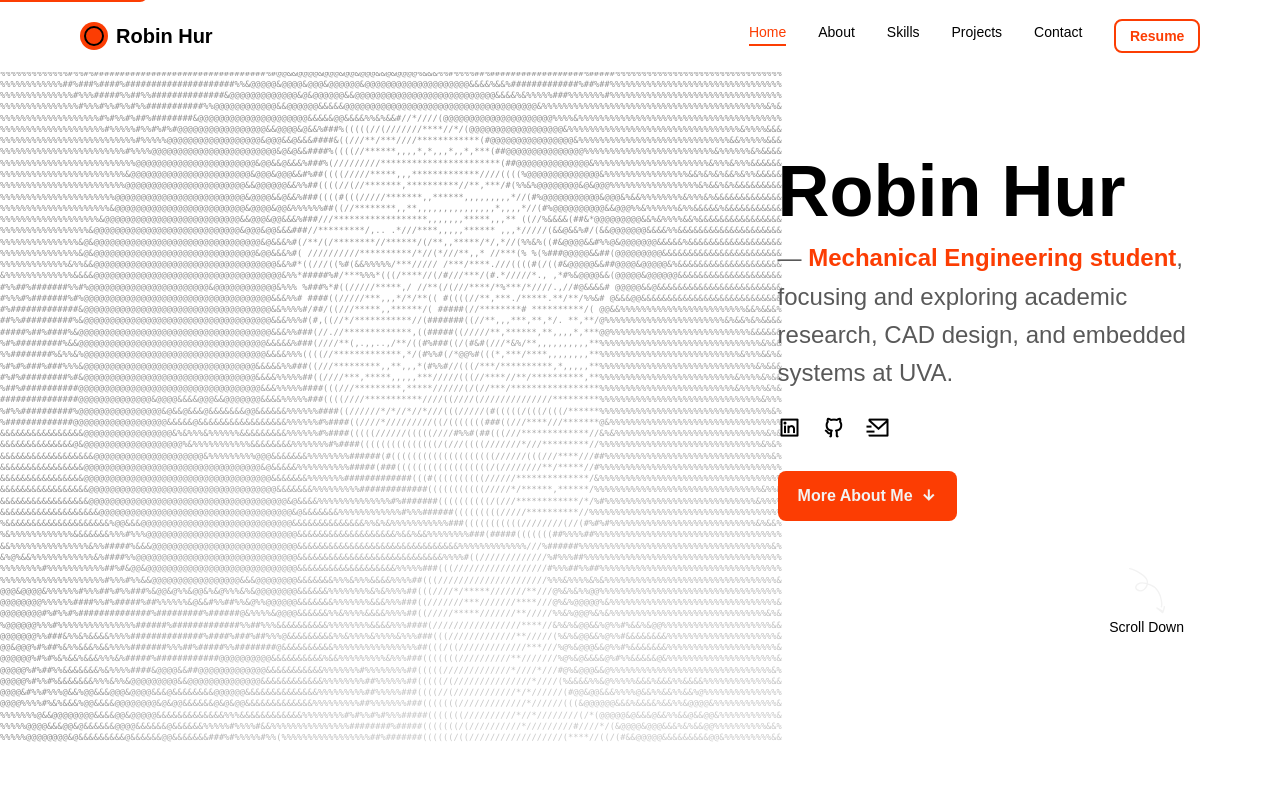
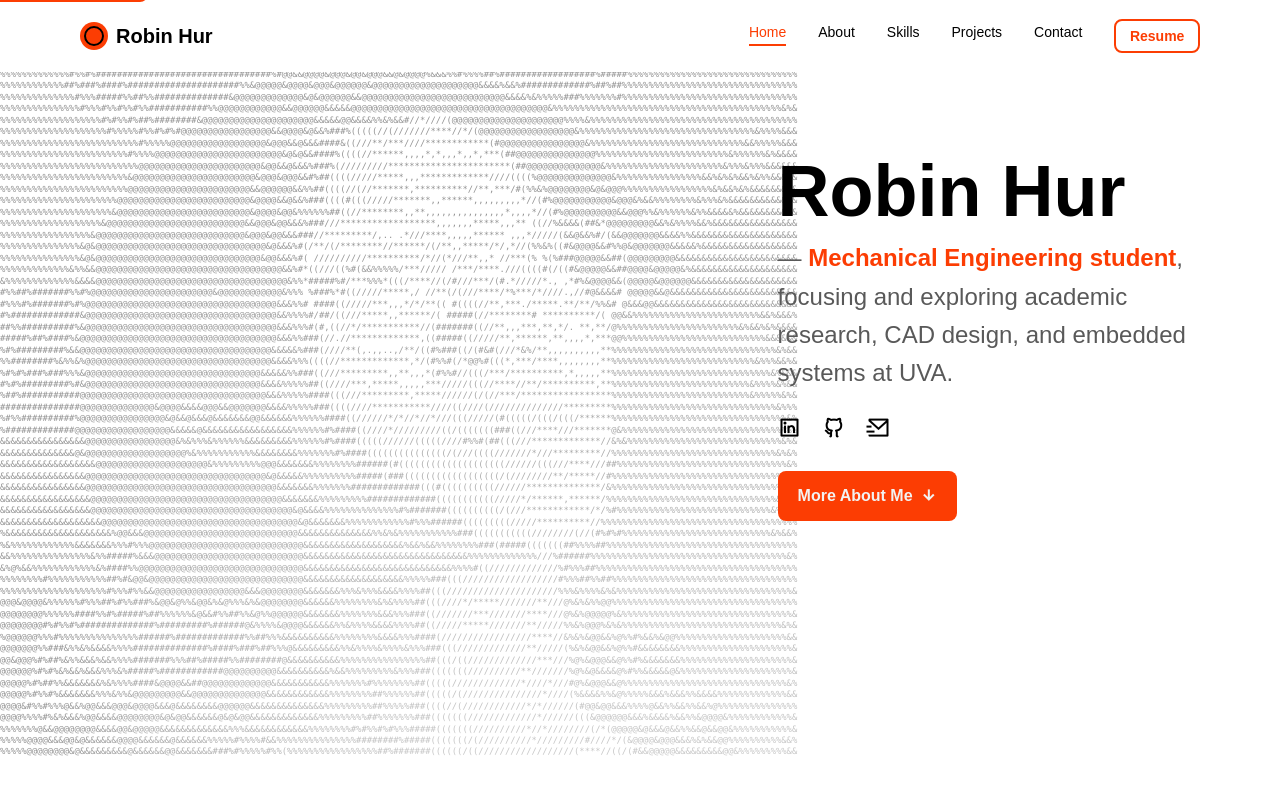
Before and after one commit to RobinKHur/RobinKHur.github.io, a Jekyll site: the page built from index.html, in a window 1280 px wide and 900 px high. Shown: the top 795 px of the window. Built offline with Jekyll 4.4.1, drawn with Linux system fonts in a browser that asks for light colours; some web fonts are replaced.

Commit message:
Add files via upload

```diff
--- a/_includes/contact.html
+++ b/_includes/contact.html
@@ -1,6 +1,4 @@
 <section class="contact section" id="contact">
-    <img src="{{ '/assets/img/random-lines.svg' | relative_url }}" alt="" class="contact__deco" aria-hidden="true">
-
     <h2 class="section__title">
         <span>Contact</span>
         <span class="geometric-box"></span>
--- a/_includes/home.html
+++ b/_includes/home.html
@@ -31,10 +31,5 @@
                 <i class="ri-arrow-down-line" aria-hidden="true"></i>
             </a>
         </div>
-
-        <a href="#about" class="home__scroll" aria-label="Scroll to about">
-            <img src="{{ '/assets/img/curved-arrow.svg' | relative_url }}" alt="" class="home__scroll-img" aria-hidden="true">
-            <span class="home__scroll-text">Scroll Down</span>
-        </a>
     </div>
 </section>
--- a/css/styles.css
+++ b/css/styles.css
@@ -269,12 +269,9 @@
   padding-top: calc(var(--header-height) + 2rem);
   /* Slight extension so the home section feels less cramped. Note: `.section { padding-block: 4rem 2rem }` already declares bottom padding on this same element, but `.home` is defined later in the stylesheet so this value replaces (not adds to) the section's 2rem. Bumping to 4rem gives a net +2rem of extension across all breakpoints without touching the (>=1150px) `.home__container { padding-block: 3rem 5rem }` which already dominates on large screens. */
   padding-bottom: 4rem;
-  /* Positioning context for the absolute ASCII art (anchors it to the full window width so the figure touches the left edge). Background inherits from the page (`var(--page-bg)`) so the home section visually flows with body + navbar — no color break.
-     - `z-index: 1` creates a stacking context so the whole section (including the now-overlaid `.home__scroll`) paints above the later-in-DOM `.about`; without it, the scroll button's half-overflowing segment would be hidden behind about's content because about follows `.home` in source order and would otherwise paint last.
-     - `overflow` was changed from `hidden` to `visible` so the absolutely-positioned `.home__scroll` (which extends `translateY(50%)` below `.home`'s bottom edge at >=1150px) can render outside the section box. The ASCII art itself doesn't bleed: it is anchored with `inset: 0` directly to `.home`, so its visible box still equals the section box either way. */
+  /* Positioning context for the absolute ASCII art: `position: relative` makes .home the offsetParent for `.home__ascii-art`'s `inset: 0` (anchors the figure to the full section width, flush against the left edge). Background inherits from the page (`var(--page-bg)`) so the home section visually flows with body + navbar — no color break. */
   position: relative;
-  z-index: 1;
-  /* Min-height floor 875 / ceiling 1625 (vh=75 keeps mobile proportional). At the ASCII ceiling (14.47px font × 1.3 × 63 ≈ 1185.1px pre height) the figure sits with ~440px breathing room under the 1625px ceiling; the bottom-fade mask layer terminates any small overflowing residual softly at the home's bottom edge. */
+  /* Min-height floor 875 / ceiling 1625 (vh=75 keeps mobile proportional). At the ASCII ceiling (15.02px font × 1.3 × 63 ≈ 1229.5px pre height) the figure sits with ~395.5px breathing room under the 1625px ceiling; the bottom-fade mask layer terminates any small overflowing residual softly at the home's bottom edge. */
   min-height: clamp(875px, 75vh, 1625px);
 }
 
@@ -306,18 +303,18 @@
        - at x = 34%: alpha = 0.55 × 6/24 ≈ 0.1375, ⇒ ~8.9% effective — hairline.
      The bio column starts at ~58-60% of viewport, giving ~18-20% safe-zone of fully transparent gradient before any bio text appears.
 
-     Vertical (bottom) layer: mid-stop ladder across the cumulative +5%/+5%/+2% figure resize — 50% → 80% → 85% (transparent stop held at 100%). At 1440 the pre is ~798.5px ≈ 91.3% of the 875px-section floor (≈49% at 768 and ≈122% at 1920). With the current 85% mid-stop, mask α at 91.3% = 0.5 × (100 − 91.3) / (100 − 85) ≈ 0.290 (effective ~18.85% after the 0.65 layer opacity), re-pinning effective opacity to the prior-step ~17-19% range so the figure bottom stays visible across the resize ladder. The right-fade stop is unchanged. */
+     Vertical (bottom) layer: mid-stop ladder across the cumulative figure resize — 50% → 80% → 85% → 88% (transparent stop held at 100%). At 1440 the pre is ~815.0px ≈ 93.1% of the 875px-section floor (≈50% at 768 and ≈124% at 1920). With the current 88% mid-stop, mask α at 93.1% = 0.5 × (100 − 93.1) / (100 − 88) ≈ 0.286 (effective ~18.58% after the 0.65 layer opacity), re-pinning effective opacity to the ~17-19% target band so the figure bottom stays visible across the resize ladder. The right-fade stop is unchanged. */
   -webkit-mask-image: linear-gradient(to right, black 5%, rgba(0, 0, 0, 0.55) 12%, transparent 32%),
-                      linear-gradient(to bottom, black 25%, rgba(0, 0, 0, 0.5) 85%, transparent 100%);
+                      linear-gradient(to bottom, black 25%, rgba(0, 0, 0, 0.5) 88%, transparent 100%);
           mask-image: linear-gradient(to right, black 5%, rgba(0, 0, 0, 0.55) 12%, transparent 32%),
-                      linear-gradient(to bottom, black 25%, rgba(0, 0, 0, 0.5) 85%, transparent 100%);
+                      linear-gradient(to bottom, black 25%, rgba(0, 0, 0, 0.5) 88%, transparent 100%);
 }
 
 .home__ascii-art__pre {
   font-family: ui-monospace, "SF Mono", Menlo, Consolas, "Courier New", monospace;
-  /* clamp(4.22px, 0.677vw, 14.73px) — at 1440 renders ~54.4% of viewport (134 chars × 0.6 ratio × 9.749px ≈ 783.8px; 783.8/1440 ≈ 54.4%). Asserted computed sizes at common viewports: 1440→9.749px (≈54.4%), 1920→12.999px, 1200→8.124px, 1024→6.932px, 768→5.199px, 375→4.22px (floor takes over below ≈623 viewport — exact threshold 4.22/0.677 × 100 ≈ 623.4). Proportional ~54.4% width holds across breakpoints within the floor/ceiling — current step is +2% (×1.02) over the prior 53.3% step (cumulative ladder: 48.2% → 50.8% (×1.0545) → 53.3% (×1.05) → 54.4% (×1.02)). line-height:1.3 prevents glyph descenders clipping the row above. No max-width on the <pre> — `.home__ascii-art` is the positioning context (inset:0 spans the full section width). */
+  /* clamp(4.30px, 0.691vw, 15.02px) — at 1440 renders ~55.6% of viewport (134 chars × 0.6 ratio × 9.950px ≈ 800.0px; 800.0/1440 ≈ 55.6%). Asserted computed sizes at common viewports: 1440→9.950px (≈55.6%), 1920→13.267px, 1200→8.292px, 1024→7.080px, 768→5.306px, 375→4.30px (floor takes over below ≈622 viewport — exact threshold 4.30/0.691 × 100 ≈ 622.3). Proportional ~55.6% width holds across breakpoints within the floor/ceiling — current step is +2% (×1.02), cumulative ladder 48.2% → 55.6%. line-height:1.3 prevents glyph descenders clipping the row above. No max-width on the <pre> — `.home__ascii-art` is the positioning context (inset:0 spans the full section width). */
 
-  font-size: clamp(4.22px, 0.677vw, 14.73px);
+  font-size: clamp(4.30px, 0.691vw, 15.02px);
   line-height: 1.3;
   color: var(--text-color);
   white-space: pre;
@@ -405,37 +402,6 @@
   color: var(--white-color);
 }
 
-/* Scroll-down now uses an SVG arrow from the Rian reference instead of CSS animation */
-.home__scroll {
-  position: relative;
-  z-index: 2;
-  display: flex;
-  flex-direction: column;
-  align-items: center;
-  gap: 0.5rem;
-  margin: 2rem auto 0;
-  color: var(--title-color);
-  font-weight: var(--font-medium);
-  font-size: var(--small-font-size);
-  text-align: center;
-}
-
-.home__scroll-img {
-  width: 36px;
-  height: auto;
-  aspect-ratio: 53 / 68;
-  transition: transform 0.4s ease;
-  animation: scroll-bounce 2s ease infinite;
-}
-
-.home__scroll:hover .home__scroll-img {
-  transform: translateY(4px);
-}
-
-@keyframes scroll-bounce {
-  0%, 100% { transform: translateY(0); }
-  50%      { transform: translateY(6px); }
-}
 
 /*=============== ABOUT ===============*/
 .about__container { row-gap: 2.5rem; }
@@ -637,16 +603,6 @@
 /*=============== CONTACT ===============*/
 .contact { position: relative; }
 
-.contact__deco {
-  position: absolute;
-  top: 0;
-  right: 0;
-  width: 120px;
-  height: 180px;
-  opacity: 0.32;
-  pointer-events: none;
-  z-index: 0;
-}
 
 .contact__container {
   position: relative;
@@ -943,14 +899,11 @@
     align-items: start;
     column-gap: 2rem;
   }
-  /* ASCII lives outside `.home__container` now (anchored to `.home`), so the grid here only sees `.home__data` and `.home__scroll`. Data sits in the right column over the fading ASCII. Scroll spans both columns at >=768 but lets the row auto-place — at >=1150 `position: absolute` on `.home__scroll` removes it from flow, so reserving `grid-row: 2` would just leave an empty cell. */
+  /* ASCII lives outside `.home__container` now (anchored to `.home`), so the grid here only sees `.home__data`. Data sits in the right column over the fading ASCII. */
   .home__data {
     grid-column: 2;
     grid-row: 1;
     text-align: initial;
-  }
-  .home__scroll {
-    grid-column: 1 / -1;
   }
   .home__social { justify-content: flex-start; }
 
@@ -993,13 +946,4 @@
 
   .footer__container { padding-inline: 1.5rem; }
 
-  /* The scroll-down indicator straddles the seam between home and about at large screens, firmly anchored on the RIGHT edge of the page (`right: 1rem` — a small gutter from the right edge so it doesn't sit flush against the viewport). `bottom: 0` anchors it to .home's bottom edge; `transform: translateY(50%)` (no X component since `right` already establishes the horizontal position) shifts it down by half its height so the upper half sits inside home and the lower half visually overlays about's top region. `.home` has `z-index: 1` (its own stacking context) so this half-overflowing segment stays visible instead of being hidden behind about's first row. `z-index: 5` keeps it above .home__ascii-art (0) and .home__data (2). */
-  .home__scroll {
-    position: absolute;
-    bottom: 0;
-    right: 1rem;
-    transform: translateY(50%);
-    z-index: 5;
-    margin: 0;
-  }
 }
```
Also changed, not shown: README.md.
